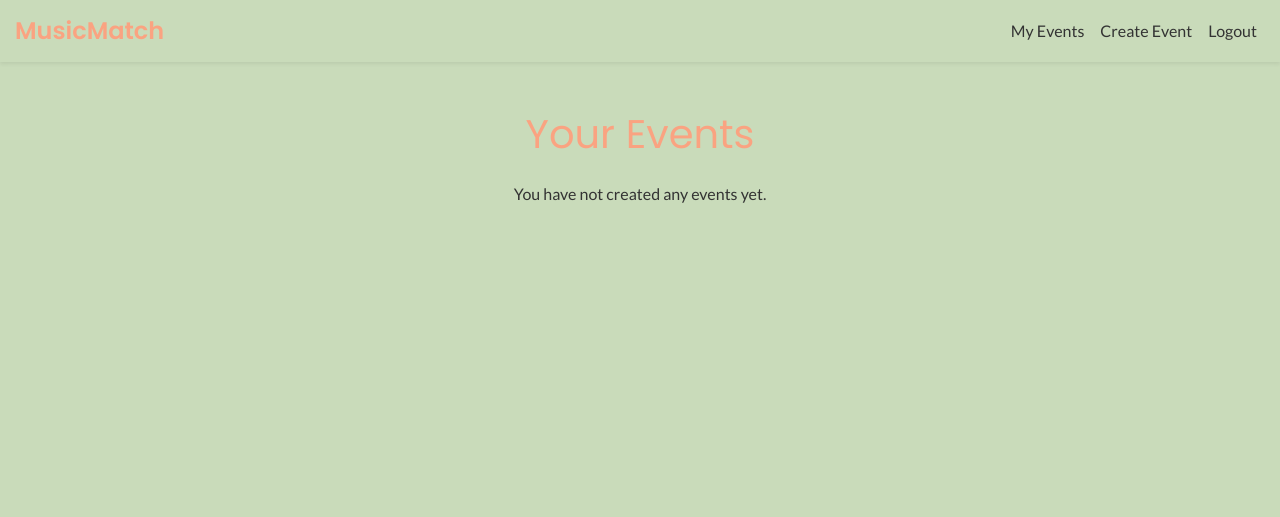
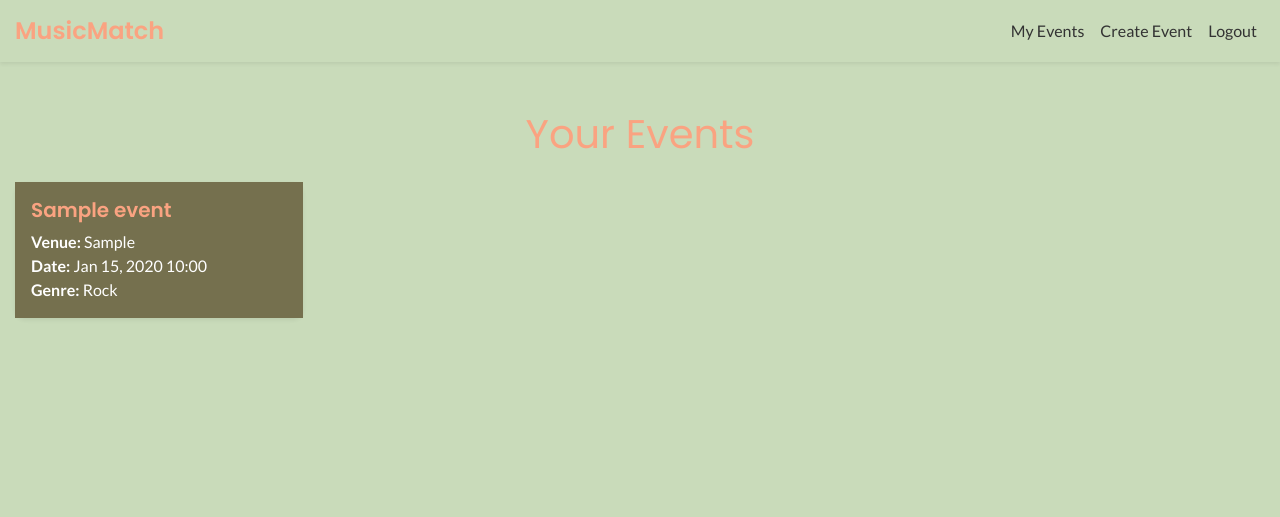
Before and after one commit to mahmudurmahid/individual-full-stack-project, a Django app: page /my-events/ in a window 1280 px wide. Shown: the top 517 px of the page. Run offline with Django 4.2, Linux system fonts and the light colour scheme; a user stored in the database is signed in; tables that the repository leaves empty hold one stand-in row (values such as "Sample post").

Commit message:
error fixed on my events page

```diff
--- a/events/views.py
+++ b/events/views.py
@@ -56,11 +56,14 @@ def book_event(request, event_id):
         return redirect('login')  # Redirect to login if user is not authenticated
 
     # Check if the user has already booked this event
-    if Booking.objects.filter(user=request.user, event=event).exists():
+    existing_booking = Booking.objects.filter(user=request.user, event=event).first()
+    if existing_booking:
+        print(f"User {request.user.username} already booked the event: {event.title}")
         return redirect('my_bookings')  # Redirect if already booked
 
     # Create a booking
-    Booking.objects.create(user=request.user, event=event)
+    booking = Booking.objects.create(user=request.user, event=event)
+    print(f"Booking created: {booking}")
     return redirect('my_bookings')
 
 
@@ -90,9 +93,12 @@ def create_event(request):
         form = EventForm(request.POST)
         if form.is_valid():
             event = form.save(commit=False)
-            event.organizer = request.user
+            event.organizer = request.user  # Assign the current user as the organizer
             event.save()
+            print(f"Event '{event.title}' created successfully by {event.organizer}.")
             return redirect('my_events')
+        else:
+            print("Form errors:", form.errors)  # Log form errors
     else:
         form = EventForm()
     return render(request, 'create_event.html', {'form': form})
@@ -101,14 +107,18 @@ def create_event(request):
 @login_required
 def my_events(request):
     """View to display events created by the logged-in event holder."""
+    # Fetch events created by the logged-in organizer
     events = Event.objects.filter(organizer=request.user)
-    return render(request, 'my_events.html', {'events': events})
+    print(f"Events created by {request.user.username}: {events.count()}")  # Debugging info
+
+    return render(request, 'my_events.html', {'my_events': events})
 
 
 @login_required
 def event_list(request):
     """View to display all available events."""
-    events = Event.objects.all()
+    events = Event.objects.all()  # Fetch all events without filtering by user
+    print(f"Total events fetched: {events.count()}")  # Debugging info
     return render(request, 'event_list.html', {'events': events})
 
 
@@ -116,4 +126,5 @@ def event_list(request):
 def my_bookings(request):
     """View to display all bookings made by the logged-in user."""
     bookings = Booking.objects.filter(user=request.user)
+    print(f"Bookings for user {request.user.username}: {bookings.count()}")  # Debugging info
     return render(request, 'booked_events.html', {'bookings': bookings})
--- a/templates/my_events.html
+++ b/templates/my_events.html
@@ -67,22 +67,24 @@
       <h1 class="mb-4 text-center">Your Events</h1>
 
       {% if my_events %}
-      <div class="my-events-container">
+      <div class="row">
         {% for event in my_events %}
-        <div class="card shadow-sm">
-          <div class="card-body">
-            <h5 class="card-title">{{ event.title }}</h5>
-            <p class="card-text">
-              <strong>Venue:</strong> {{ event.venue }}<br />
-              <strong>Date:</strong> {{ event.date|date:"M d, Y" }}<br />
-              <strong>Genre:</strong> {{ event.music_genre }}
-            </p>
+        <div class="col-md-4">
+          <div class="card shadow-sm mb-4">
+            <div class="card-body">
+              <h5 class="card-title">{{ event.title }}</h5>
+              <p class="card-text">
+                <strong>Venue:</strong> {{ event.venue }}<br />
+                <strong>Date:</strong> {{ event.date|date:"M d, Y H:i" }}<br />
+                <strong>Genre:</strong> {{ event.get_music_genre_display }}
+              </p>
+            </div>
           </div>
         </div>
         {% endfor %}
       </div>
       {% else %}
-      <p class="text-center">You have not created any events yet.</p>
+      <p class="text-center text-muted">You have not created any events yet.</p>
       {% endif %}
     </div>
 
```
Also changed, not shown: templates/create_event.html (+5 -5 lines).
